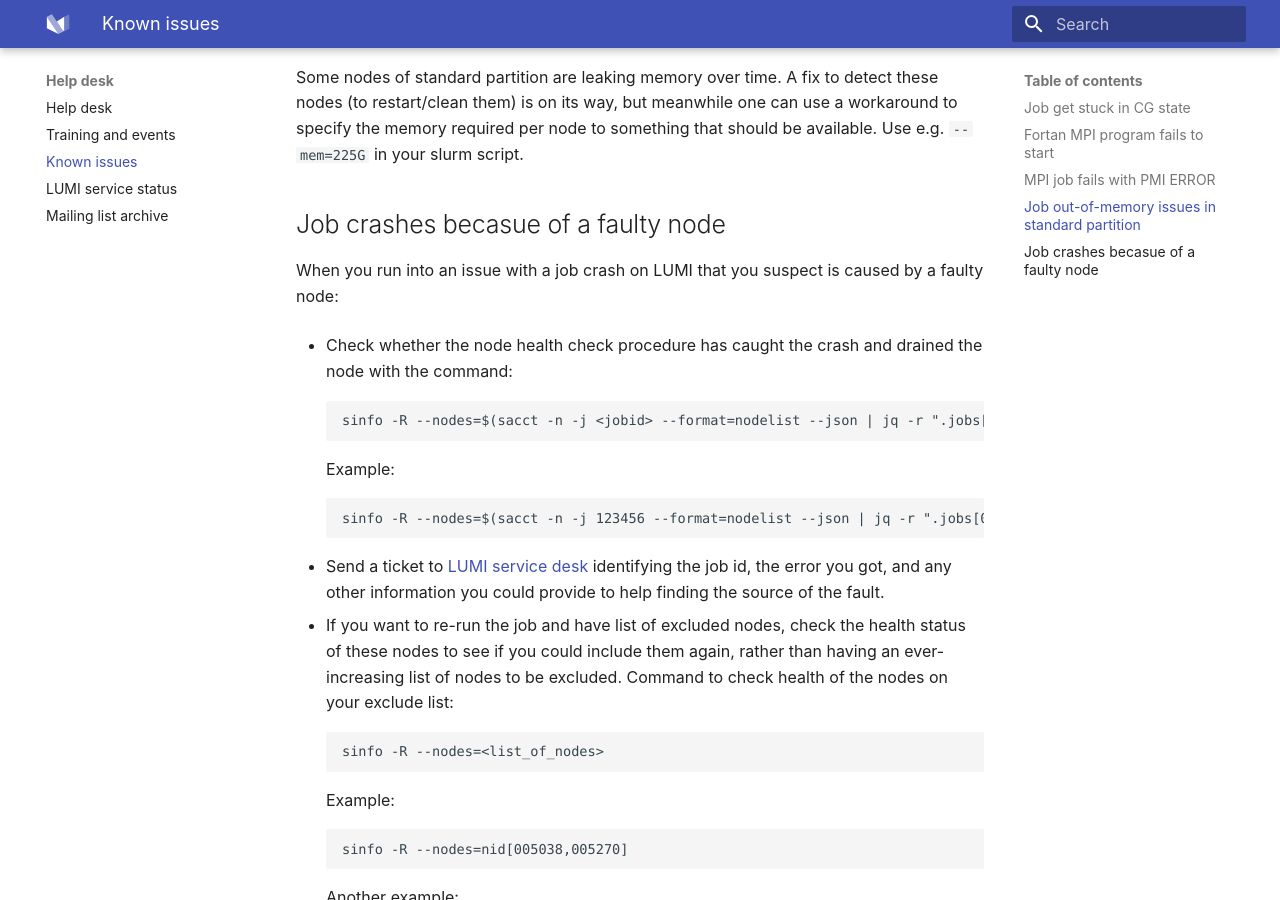
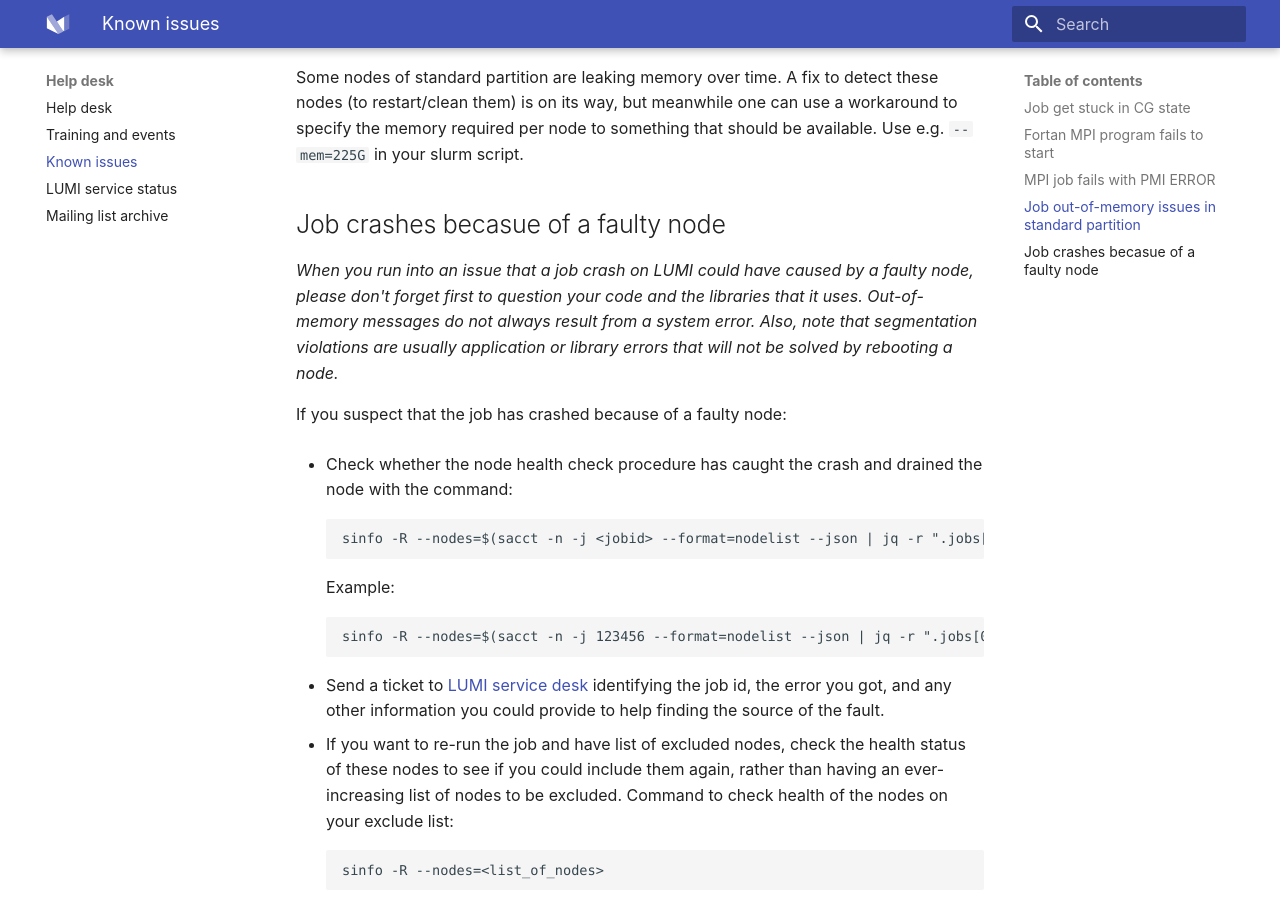
Before and after one commit to Lumi-supercomputer/lumi-userguide, an MkDocs documentation site: the page built from docs/helpdesk/issues.md, in a window 1280 px wide and 900 px high, scrolled down 706 px. Built offline with MkDocs 1.6.1 and Material for MkDocs 9.7.7, drawn with Linux system fonts in a browser that asks for light colours.

Commit message:
Update job crashes faulty node part

````diff
--- a/docs/helpdesk/issues.md
+++ b/docs/helpdesk/issues.md
@@ -28,7 +28,9 @@
 
 ## Job crashes becasue of a faulty node
 
-When you run into an issue with a job crash on LUMI that you suspect is caused by a faulty node:
+_When you run into an issue that a job crash on LUMI could have caused by a faulty node, please don't forget first to question your code and the libraries that it uses. Out-of-memory messages do not always result from a system error. Also, note that segmentation violations are usually application or library errors that will not be solved by rebooting a node._
+
+If you suspect that the job has crashed because of a faulty node:
 
 - Check whether the node health check procedure has caught the crash and drained the node with the command:
   ```
````
